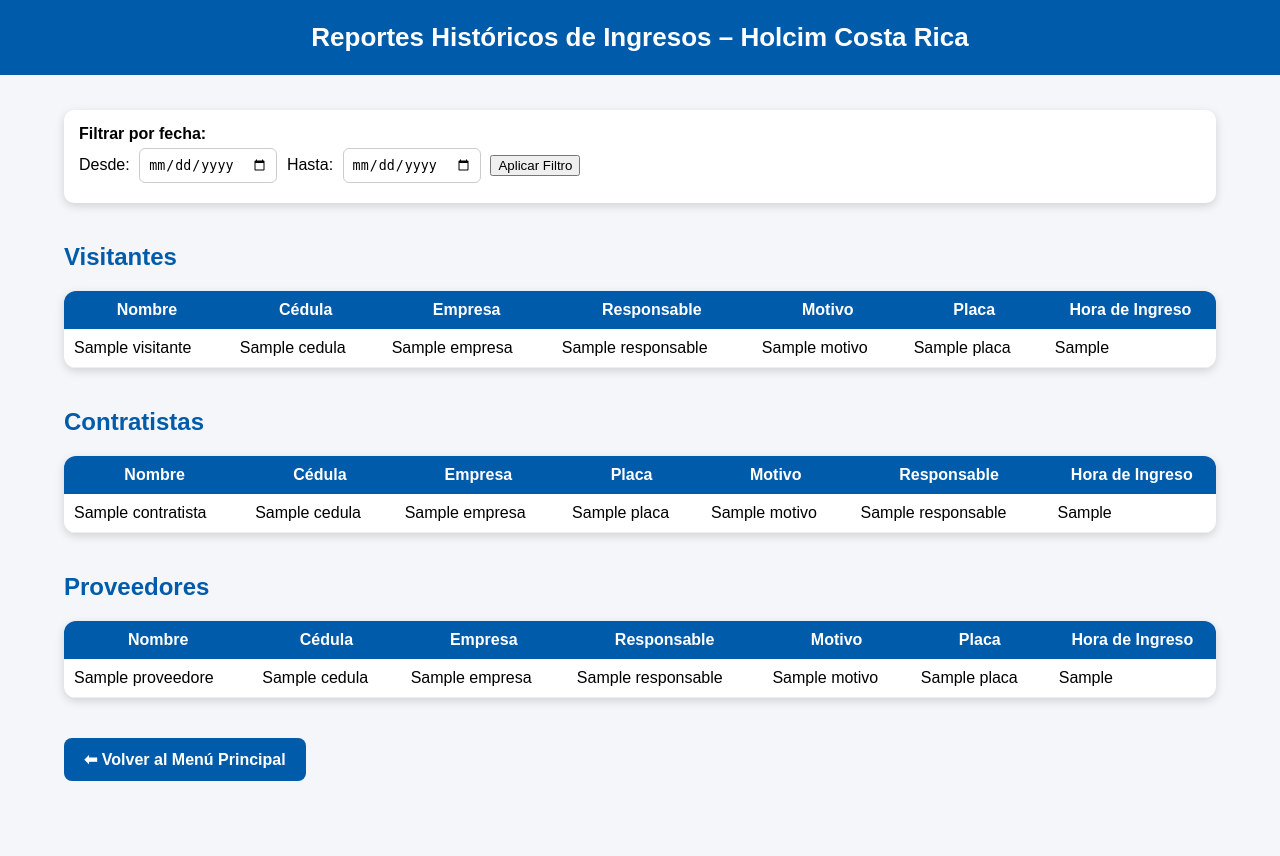
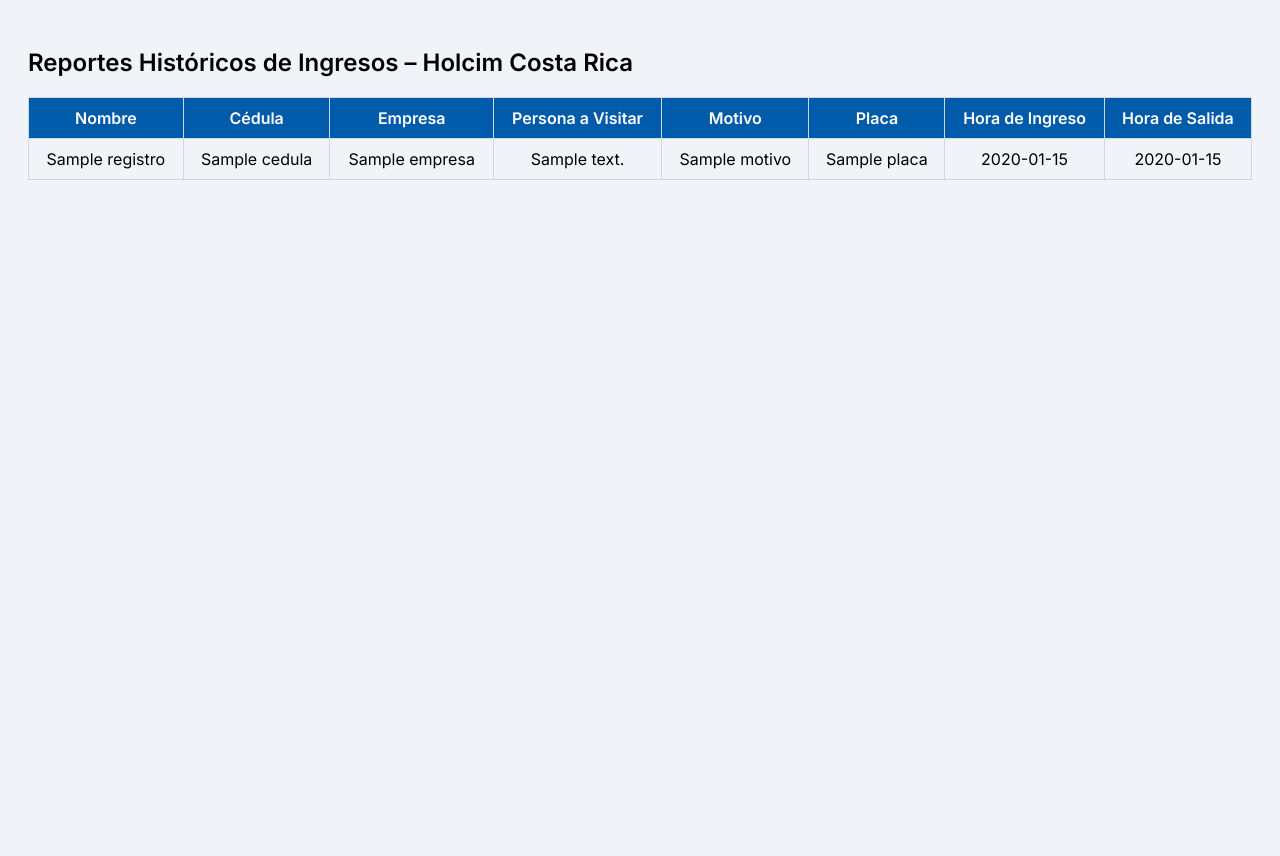
Before and after one commit to luismolinaboni22-art/Cops-K9, a Flask app: template templates/reportes.html in a window 1280 px wide. After the commit the page ends 180 px from the top, so only its background shows below. Run offline with Flask 3, Linux system fonts and the light colour scheme; the template is opened without the code that fills it: most values are stand-ins (such as "Sample title", 1, 10 or a date in 2020).

Commit message:
Update reportes.html

```diff
--- a/templates/reportes.html
+++ b/templates/reportes.html
@@ -2,209 +2,71 @@
 <html lang="es">
 <head>
     <meta charset="UTF-8">
-    <title>Reportes Históricos – Holcim</title>
+    <title>Reportes Históricos de Ingresos – Holcim Costa Rica</title>
+    <link href="https://fonts.googleapis.com/css2?family=Inter:wght@300;400;600&display=swap" rel="stylesheet">
     <style>
         body {
-            font-family: Arial, sans-serif;
-            background: #f4f6f9;
-            margin: 0;
+            font-family: 'Inter', sans-serif;
+            background: #f0f3f7;
+            padding: 20px;
         }
-
-        .header {
-            background: #005baa;
-            padding: 22px;
-            color: white;
-            text-align: center;
-            font-size: 26px;
-            font-weight: bold;
-        }
-
-        .container {
-            width: 90%;
-            margin: 35px auto;
-        }
-
-        h2 {
-            color: #005baa;
-            margin-top: 40px;
-        }
-
-        .filter-box {
-            background: white;
-            padding: 15px;
-            border-radius: 10px;
-            box-shadow: 0 3px 10px rgba(0,0,0,0.15);
-            margin-bottom: 20px;
-        }
-
-        label {
-            font-weight: bold;
-        }
-
-        input {
-            padding: 8px;
-            margin: 5px;
-            border: 1px solid #ccc;
-            border-radius: 6px;
-        }
-
         table {
             width: 100%;
             border-collapse: collapse;
-            margin-top: 15px;
-            background: white;
-            border-radius: 12px;
-            overflow: hidden;
-            box-shadow: 0 3px 10px rgba(0,0,0,0.15);
+            margin-top: 20px;
         }
-
+        th, td {
+            border: 1px solid #cfd8dc;
+            padding: 10px;
+            text-align: center;
+        }
         th {
             background: #005baa;
             color: white;
-            padding: 10px;
         }
-
-        td {
-            padding: 10px;
-            border-bottom: 1px solid #eee;
-        }
-
-        tr:hover {
-            background: #e6f0ff;
-        }
-
-        .back-btn {
-            display: inline-block;
-            padding: 12px 20px;
-            background: #005baa;
-            color: white;
-            font-weight: bold;
-            border-radius: 8px;
-            text-decoration: none;
-            margin: 40px 0;
-        }
-        .back-btn:hover {
-            background: #004b8c;
+        tr:nth-child(even) {
+            background: #e1e5eb;
         }
     </style>
 </head>
 <body>
 
-<div class="header">
-    Reportes Históricos de Ingresos – Holcim Costa Rica
-</div>
+<h2>Reportes Históricos de Ingresos – Holcim Costa Rica</h2>
 
-<div class="container">
-
-    <!-- Filtros -->
-    <div class="filter-box">
-        <label>Filtrar por fecha:</label><br>
-        Desde: <input type="date" id="fecha_inicio">
-        Hasta: <input type="date" id="fecha_fin">
-        <button onclick="filtrarTablas()">Aplicar Filtro</button>
-    </div>
-
-    <!-- VISITANTES -->
-    <h2>Visitantes</h2>
-    <table id="tablaVisitantes">
+<table>
+    <thead>
         <tr>
             <th>Nombre</th>
             <th>Cédula</th>
             <th>Empresa</th>
-            <th>Responsable</th>
+            <th>Persona a Visitar</th>
             <th>Motivo</th>
             <th>Placa</th>
             <th>Hora de Ingreso</th>
+            <th>Hora de Salida</th>
         </tr>
-
-        {% for v in visitantes %}
+    </thead>
+    <tbody>
+        {% for registro in registros %}
         <tr>
-            <td>{{ v.nombre }}</td>
-            <td>{{ v.cedula }}</td>
-            <td>{{ v.empresa }}</td>
-            <td>{{ v.responsable }}</td>
-            <td>{{ v.motivo }}</td>
-            <td>{{ v.placa }}</td>
-            <td>{{ v.hora_ingreso }}</td>
+            <td>{{ registro.nombre }}</td>
+            <td>{{ registro.cedula }}</td>
+            <td>{{ registro.empresa }}</td>
+            <td>{{ registro.persona_a_visitar }}</td>
+            <td>{{ registro.motivo }}</td>
+            <td>{{ registro.placa }}</td>
+            <td>{{ registro.hora_ingreso.strftime('%d/%m/%Y %H:%M') }}</td>
+            <td>
+                {% if registro.hora_salida %}
+                    {{ registro.hora_salida.strftime('%d/%m/%Y %H:%M') }}
+                {% else %}
+                    -- Pendiente --
+                {% endif %}
+            </td>
         </tr>
         {% endfor %}
-    </table>
-
-    <!-- CONTRATISTAS -->
-    <h2>Contratistas</h2>
-    <table id="tablaContratistas">
-        <tr>
-            <th>Nombre</th>
-            <th>Cédula</th>
-            <th>Empresa</th>
-            <th>Placa</th>
-            <th>Motivo</th>
-            <th>Responsable</th>
-            <th>Hora de Ingreso</th>
-        </tr>
-
-        {% for c in contratistas %}
-        <tr>
-            <td>{{ c.nombre }}</td>
-            <td>{{ c.cedula }}</td>
-            <td>{{ c.empresa }}</td>
-            <td>{{ c.placa }}</td>
-            <td>{{ c.motivo }}</td>
-            <td>{{ c.responsable }}</td>
-            <td>{{ c.hora_ingreso }}</td>
-        </tr>
-        {% endfor %}
-    </table>
-
-    <!-- PROVEEDORES -->
-    <h2>Proveedores</h2>
-    <table id="tablaProveedores">
-        <tr>
-            <th>Nombre</th>
-            <th>Cédula</th>
-            <th>Empresa</th>
-            <th>Responsable</th>
-            <th>Motivo</th>
-            <th>Placa</th>
-            <th>Hora de Ingreso</th>
-        </tr>
-
-        {% for p in proveedores %}
-        <tr>
-            <td>{{ p.nombre }}</td>
-            <td>{{ p.cedula }}</td>
-            <td>{{ p.empresa }}</td>
-            <td>{{ p.responsable }}</td>
-            <td>{{ p.motivo }}</td>
-            <td>{{ p.placa }}</td>
-            <td>{{ p.hora_ingreso }}</td>
-        </tr>
-        {% endfor %}
-    </table>
-
-    <a href="/home" class="back-btn">⬅ Volver al Menú Principal</a>
-</div>
-
-<script>
-function filtrarTablas() {
-    let inicio = document.getElementById("fecha_inicio").value;
-    let fin = document.getElementById("fecha_fin").value;
-
-    const tablas = ["tablaVisitantes", "tablaContratistas", "tablaProveedores"];
-
-    tablas.forEach(id => {
-        let rows = document.getElementById(id).rows;
-        for (let i = 1; i < rows.length; i++) {
-            let fecha = rows[i].cells[6].innerText.substring(0, 10);
-            if ((inicio && fecha < inicio) || (fin && fecha > fin)) {
-                rows[i].style.display = "none";
-            } else {
-                rows[i].style.display = "";
-            }
-        }
-    });
-}
-</script>
+    </tbody>
+</table>
 
 </body>
 </html>
```
